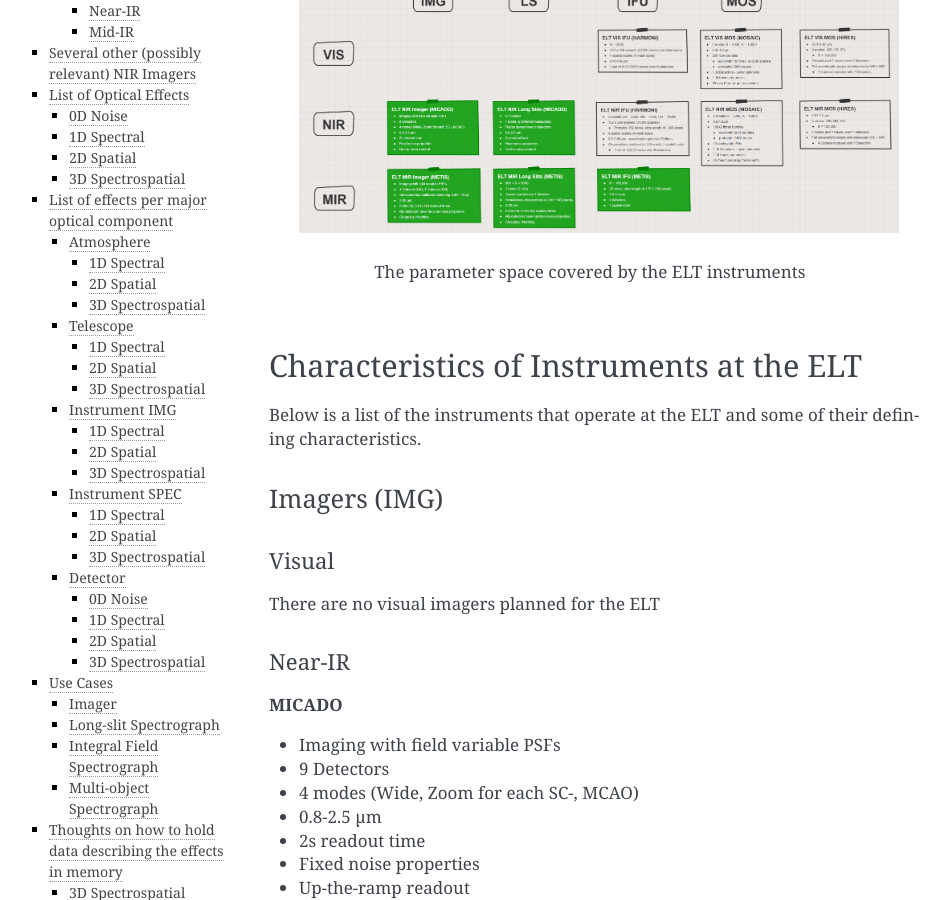
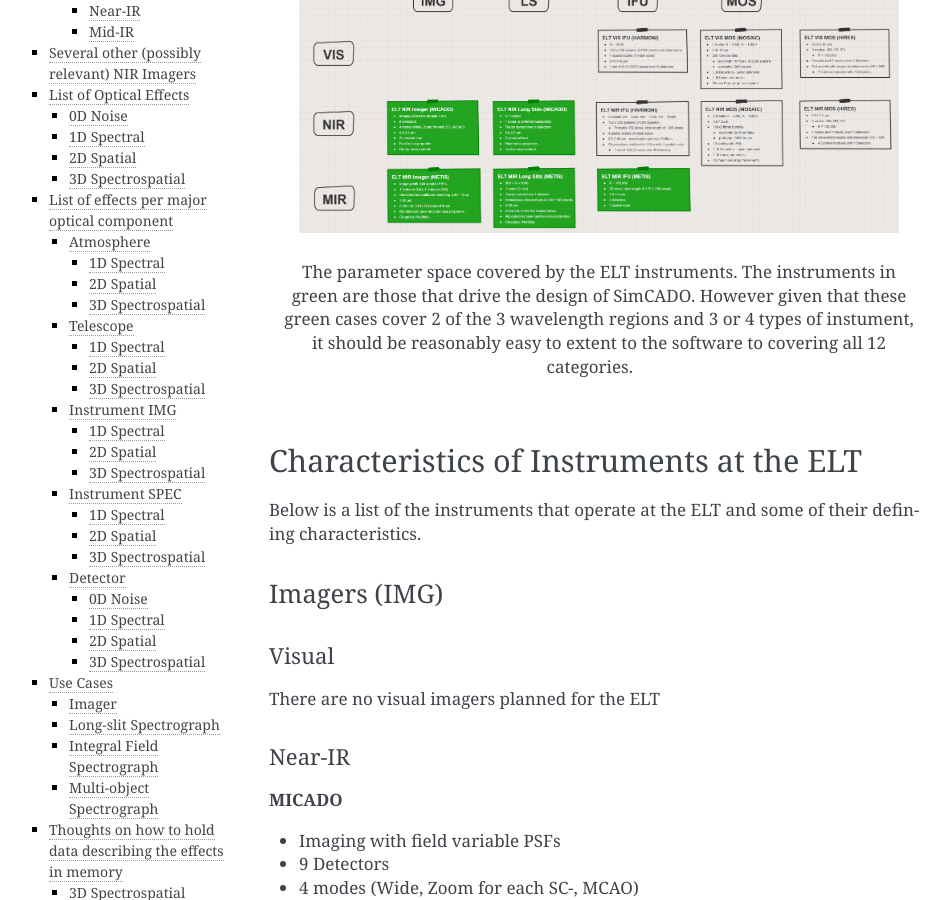
Before and after one commit to AstarVienna/ScopeSim, a Sphinx documentation site: the page built from docs/source/design/Scope_Overview.rst, in a window 1280 px wide and 900 px high, scrolled down 535 px. Shown: the whole window, without its empty margins (151-1101 px from the left). Built offline with Sphinx 7.4.7, drawn with Linux system fonts in a browser that asks for light colours; pages that are not in the unit, such as notebooks, are missing from menus.

Commit message:
added Inst_Pkg_DB page and updated the index

```diff
--- a/docs/source/design/Scope_Overview.rst
+++ b/docs/source/design/Scope_Overview.rst
@@ -21,7 +21,11 @@
 .. figure:: Scope_ELT_Instrument_Overview.PNG
     :width: 600
 
-    The parameter space covered by the ELT instruments
+    The parameter space covered by the ELT instruments. The instruments in green
+    are those that drive the design of SimCADO. However given that these green
+    cases cover 2 of the 3 wavelength regions and 3 or 4 types of instument, it
+    should be reasonably easy to extent to the software to covering all 12
+    categories.
 
 Characteristics of Instruments at the ELT
 -----------------------------------------
--- a/docs/source/index.rst
+++ b/docs/source/index.rst
@@ -3,8 +3,8 @@
    You can adapt this file completely to your liking, but it should at least
    contain the root `toctree` directive.
 
-Welcome to TelescoPy's documentation!
-=====================================
+Welcome to the design documentation for SimCADO 1.0!
+====================================================
 
 .. toctree::
    :maxdepth: 3
@@ -14,6 +14,7 @@
    design/Scope_Overview
    design/Design_Overview
    design/Effect_Descriptions
+   design/Inst_Pkg_DB
    examples/FirstExample
 
    reference/modules
```
Also changed, not shown: docs/source/design/Inst_Pkg_DB.rst (added, +23 -0 lines), docs/source/design/Effects_Generalisation.PNG.
